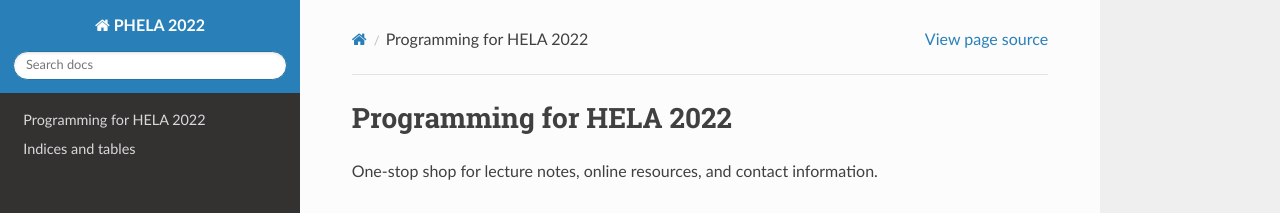
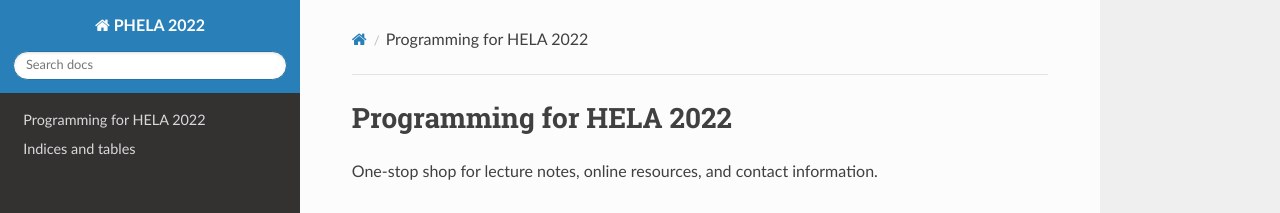
Before and after one commit to binchoi/PHELA-Doc, a Sphinx documentation site: the page built from docs/source/index.rst, in a window 1280 px wide. Shown: the top 213 px of the page. Built offline with Sphinx 7.4.7 and the Read the Docs theme 2.0.0, drawn with Linux system fonts in a browser that asks for light colours.

Commit message:
Hid show source link

```diff
--- a/docs/source/conf.py
+++ b/docs/source/conf.py
@@ -30,8 +30,10 @@ release = '1.0'
 # Add any Sphinx extension module names here, as strings. They can be
 # extensions coming with Sphinx (named 'sphinx.ext.*') or your custom
 # ones.
-extensions = [
+extensions = ['sphinx.ext.autosectionlabel'
 ]
+
+html_show_sourcelink = False
 
 # Add any paths that contain templates here, relative to this directory.
 templates_path = ['_templates']
```
Also changed, not shown: 3 other files.
